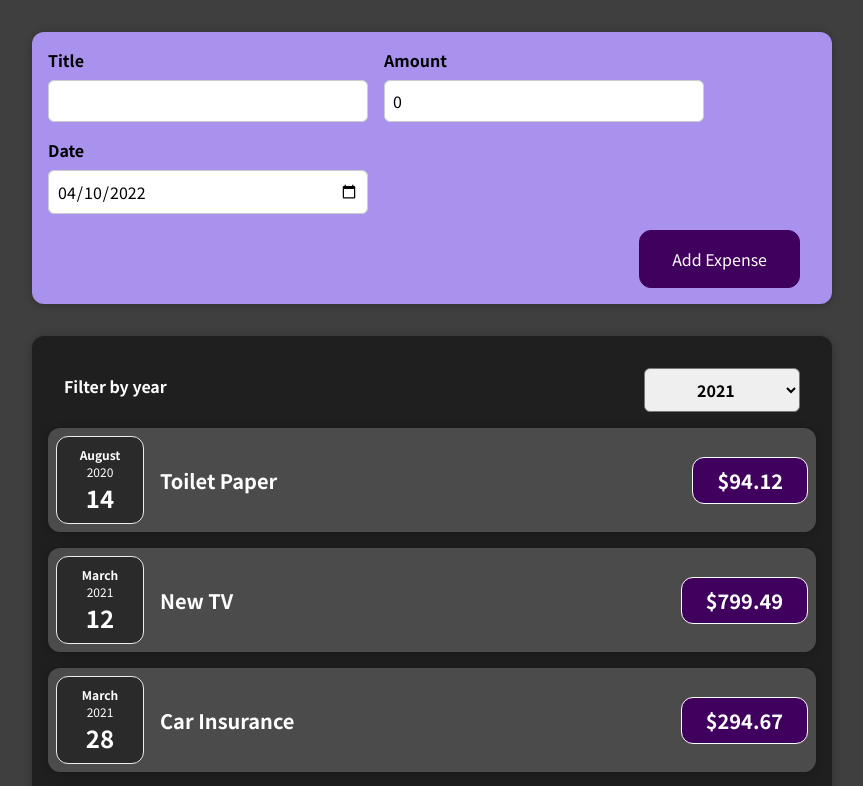
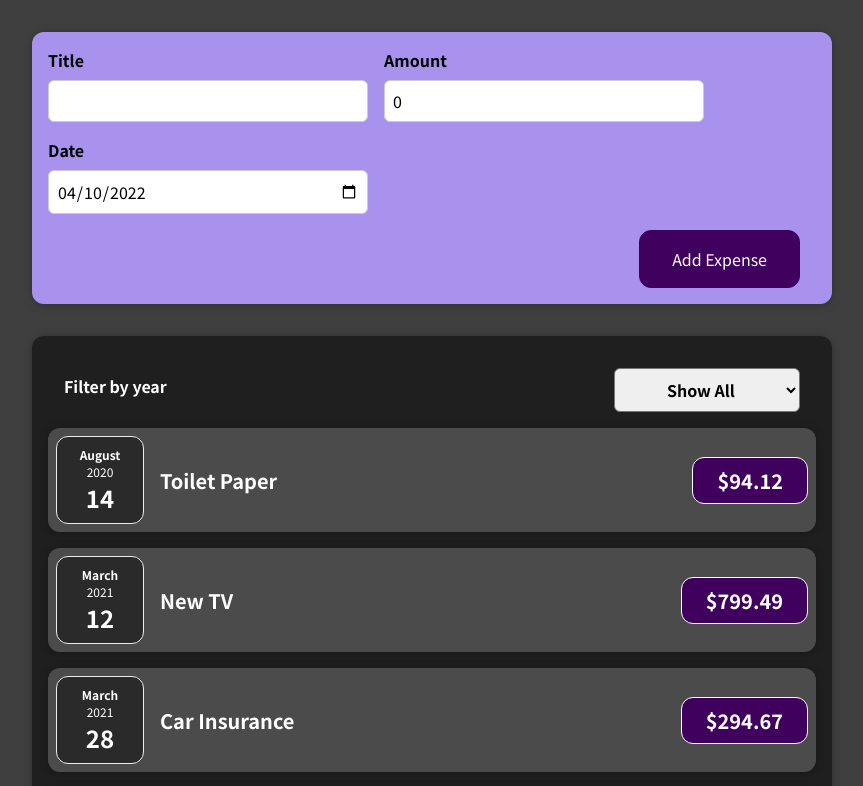
Before and after one commit to Solar5503/react-complete-guide-max, a React (Create React App) app: page / in a window 1280 px wide. Shown: the top 786 px of the page, without its empty margins (208-1071 px from the left). Built offline with nearby package versions, Linux system fonts and the light colour scheme.

Commit message:
add filter function

```diff
--- a/src/components/Expenses/Expense.tsx
+++ b/src/components/Expenses/Expense.tsx
@@ -11,21 +11,36 @@ interface IExpenses {
   date: Date;
 }
 function Expense({ expenses }: any) {
-  const [choseYear, setСhoseYear] = useState<number>(2021);
+  const [choseYear, setСhoseYear] = useState<number>(0);
+
   const filterYearHandler = (selectedYear: number) => {
     setСhoseYear(selectedYear);
   };
+
+  const filteredExpenses = expenses.filter(
+    (item: IExpenses) => item.date.getFullYear() === choseYear
+  );
+
+  const isShowAll = choseYear !== 0 ? filteredExpenses : expenses;
+
+  let expensesContent: JSX.Element = (
+    <p style={{ color: 'white', textAlign: 'center' }}>No expenses found</p>
+  );
+  if (isShowAll.length > 0) {
+    expensesContent = isShowAll.map((item: IExpenses) => (
+      <ExpenseItem
+        key={item.id}
+        title={item.title}
+        date={item.date}
+        amount={item.amount}
+      />
+    ));
+  }
+
   return (
     <Card className={styles.expenses}>
       <ExpensesFilter selected={choseYear} onChangeYear={filterYearHandler} />
-      {expenses.map((item: IExpenses) => (
-        <ExpenseItem
-          key={item.id}
-          title={item.title}
-          date={item.date}
-          amount={item.amount}
-        />
-      ))}
+      {expensesContent}
     </Card>
   );
 }
--- a/src/components/Expenses/ExpensesFilter.tsx
+++ b/src/components/Expenses/ExpensesFilter.tsx
@@ -19,6 +19,7 @@ const ExpensesFilter = ({ onChangeYear, selected }: IProps) => {
       <div className={styles.expensesFilter__control}>
         <label>Filter by year</label>
         <select value={selected} onChange={changeYearHandler}>
+          <option value="0">Show All</option>
           <option value="2022">2022</option>
           <option value="2021">2021</option>
           <option value="2020">2020</option>
```
Also changed, not shown: src/App.tsx (+8 -7 lines).
